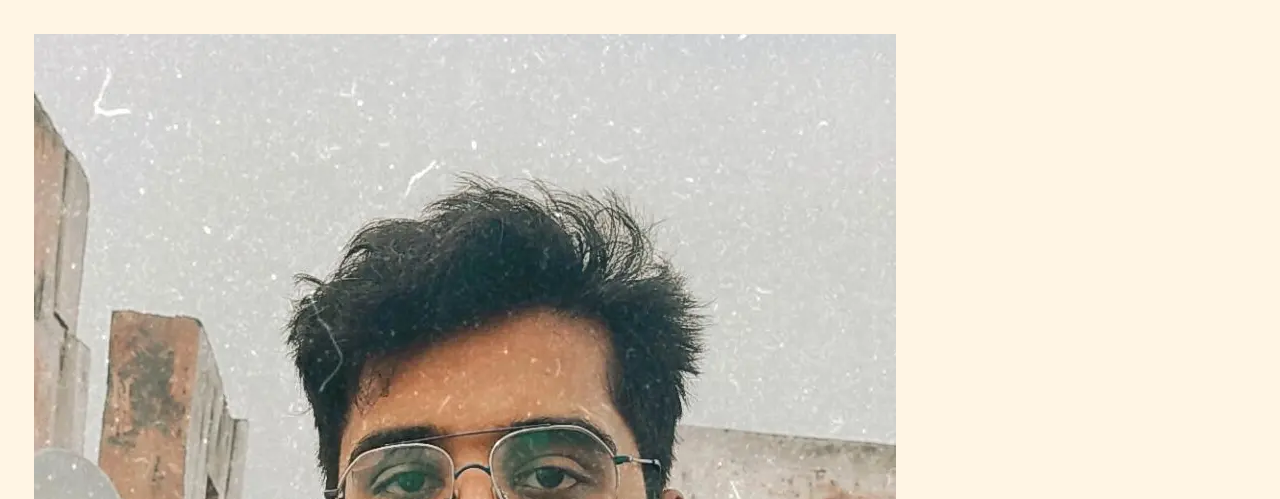
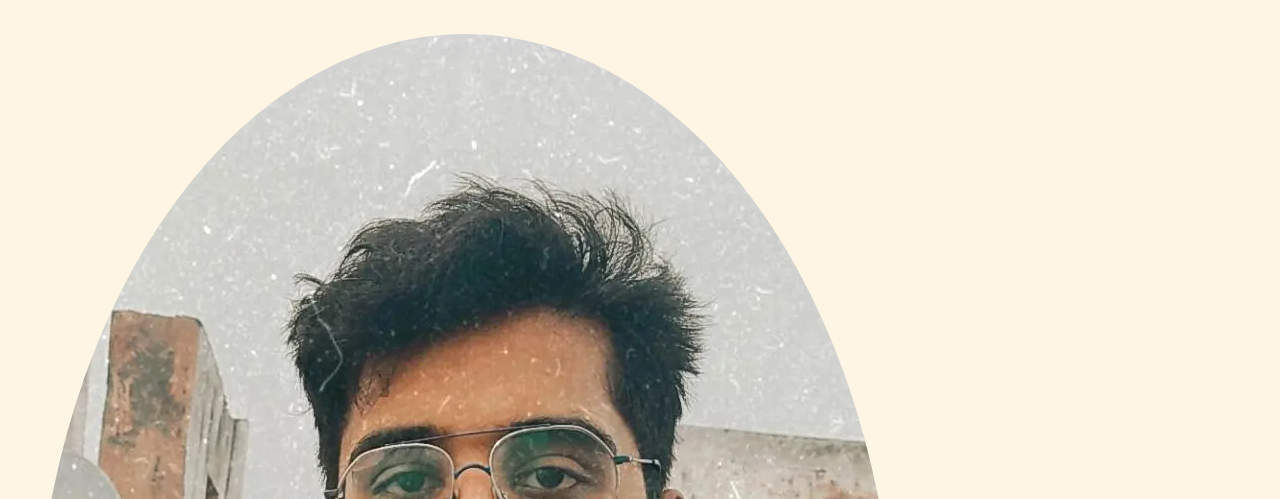
Before and after one commit to PrathamKhandelwal1301/CV, a plain HTML site: page index.html in a window 1280 px wide. Shown: the top 499 px of the page. Drawn offline with Linux system fonts and the light colour scheme.

Commit message:
added image border

```diff
--- a/css/styles.css
+++ b/css/styles.css
@@ -9,3 +9,6 @@
       border-width: 10px;
       width : 5%;
     }
+    img{
+      border-radius: 200%;
+    }
```
